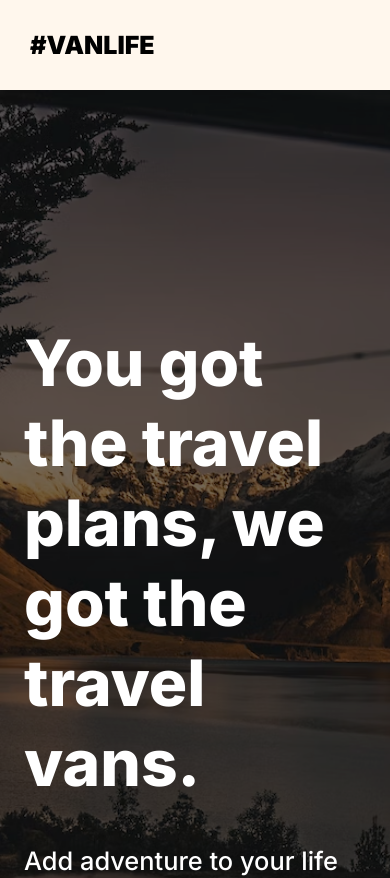
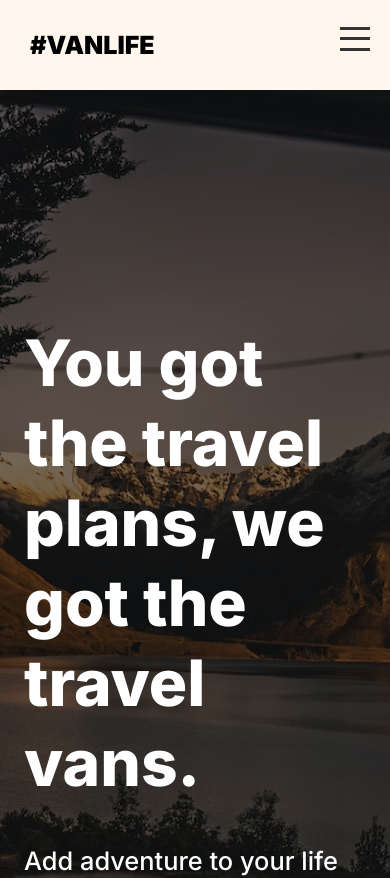
Before and after one commit to SlinkyCollins/Van-Life, a React (Vite) app: page / in a window 390 px wide. Shown: the top 878 px of the page. Built offline with nearby package versions, Linux system fonts and the light colour scheme.

Commit message:
added an hamburgerMenu for mobile responsiveness

```diff
--- /dev/null
+++ b/src/components/HamburgerMenu.css
@@ -0,0 +1,66 @@
+/* Hamburger Icon Styling */
+.hamburger-icon {
+    display: flex;
+    flex-direction: column;
+    justify-content: space-between;
+    width: 30px;
+    height: 24px;
+    background: transparent;
+    border: none;
+    cursor: pointer;
+    padding: 0;
+    position: absolute;
+    top: 1.68rem;
+    right: 20px; /* Position it on the right side */
+    z-index: 1000; /* Ensure it's on top of the menu */
+  }
+
+  .line {
+    width: 100%;
+    height: 3px;
+    background-color: #333;
+    transition: all 0.3s ease;
+  }
+
+  .open .line:nth-child(1) {
+    transform: translateY(8px) rotate(45deg);
+  }
+
+  .open .line:nth-child(2) {
+    opacity: 0;
+  }
+
+  .open .line:nth-child(3) {
+    transform: translateY(-8px) rotate(-45deg);
+  }
+
+  .close {
+    display: none;
+  }
+
+  .menu {
+    list-style: none;
+    padding: 15% 0 0;
+    margin: 0;
+    position: absolute;
+    top: 0;
+    right: -300px; /* Off-screen initially */
+    width: 100%;
+    height: 100vh;
+    background-color: #fff;
+    transition: all 0.3s ease;
+  }
+
+  .menu.open {
+    right: 0;
+  }
+
+  .menu li {
+    padding: 20px;
+    border-bottom: 1px solid #ddd;
+    cursor: pointer;
+  }
+
+  .menu li:hover {
+    background-color: #f5f5f5;
+  }
--- /dev/null
+++ b/src/components/HamburgerMenu.jsx
@@ -0,0 +1,49 @@
+import React, { useState } from 'react';
+import './HamburgerMenu.css'; // Import CSS for styling (create this file)
+import { Link, NavLink } from "react-router-dom";
+
+const HamburgerMenu = () => {
+    const [isOpen, setIsOpen] = useState(false);
+
+    const toggleMenu = () => {
+        setIsOpen(!isOpen);
+    };
+
+    return (
+        <div className="hamburger-menu">
+            <button className={`hamburger-icon ${isOpen ? 'open' : ''}`} onClick={toggleMenu}>
+                <div className="line"></div>
+                <div className="line"></div>
+                <div className="line"></div>
+            </button>
+            <ul className={`menu ${isOpen ? 'open' : 'close'}`}>
+                <li>
+                <NavLink
+                to="/about"
+                style={{textDecoration: 'none', color: "#000"}}
+                >
+                About
+                </NavLink></li>
+                <li>
+                <NavLink
+                to="/vans"
+                style={{textDecoration: 'none', color: "#000"}}
+                >
+                Vans
+                </NavLink>
+                </li>
+                <li>
+                <NavLink
+                to="/signin"
+                style={{textDecoration: 'none', color: "orange"}}
+                >
+                Sign In
+                </NavLink>
+                </li>
+                {/* Add more menu items as needed */}
+            </ul>
+        </div>
+    );
+};
+
+export default HamburgerMenu;
--- a/src/components/Navbar.jsx
+++ b/src/components/Navbar.jsx
@@ -1,6 +1,7 @@
 import { Link, NavLink, useLocation } from "react-router-dom";
 import "../components/Navbar.css";
 import { CgProfile } from "react-icons/cg";
+import HamburgerMenu from "./HamburgerMenu";
 
 const Navbar = () => {
   const { pathname } = useLocation();
@@ -60,6 +61,9 @@ const Navbar = () => {
             </NavLink>
           </li>
         </ul>
+        <div className="hamburgerMenu">
+          <HamburgerMenu/>
+        </div>
       </div>
     </nav>
   );
--- a/src/components/pages/Signin.jsx
+++ b/src/components/pages/Signin.jsx
@@ -1,5 +1,6 @@
 import { Link, NavLink, useLocation } from "react-router-dom";
 import { CgProfile } from "react-icons/cg";
+import HamburgerMenu from "../HamburgerMenu";
 
 const Signin = () => {
     const { pathname } = useLocation();
@@ -11,6 +12,9 @@ const Signin = () => {
                         <h1 style={{ fontSize: "25px", fontWeight: "900" }}>
                             <Link to="/" style={{ textDecoration: "none", cursor: "pointer", color: "#000" }}>#VANLIFE</Link>
                         </h1>
+                    </div>
+                    <div className="hamburgerMenu">
+                            <HamburgerMenu />
                     </div>
                     <ul className="signinlist" style={{ display: "flex", gap: "40px" }}>
                         <li style={{ listStyleType: "none" }}>
@@ -80,7 +84,7 @@ const Signin = () => {
             </nav>
 
             <form className='signinform' style={{ margin: "0" }}>
-                <h1 className= "SignInheader" style={{ fontWeight: "700", fontSize: "3.2rem", textAlign: "center", padding: "3rem 2rem 4rem" }}>Sign in to your account</h1>
+                <h1 className="SignInheader" style={{ fontWeight: "700", fontSize: "3.2rem", textAlign: "center", padding: "3rem 2rem 4rem" }}>Sign in to your account</h1>
                 <div className="signinInputField" style={{ textAlign: "center" }}>
                     <div style={{ display: "flex", flexDirection: "column", width: "80%", margin: "0 auto", paddingBottom: "1rem" }}>
                         <input type="email" placeholder="Email Address" style={{ border: "1px solid rgba(209, 213, 219, 1)", padding: "1.2rem", borderTopLeftRadius: "5px", borderTopRightRadius: "5px", fontSize: "1rem", fontWeight: "400", outline: "none" }} />
--- a/src/index.css
+++ b/src/index.css
@@ -79,25 +79,33 @@ button {
   cursor: pointer;
 }
 
+.hamburgerMenu {
+  display: none;
+}
+
+/* .close-button:hover {
+  color: red !important;
+} */
+
 /* Extra large screens, TV */
 @media (min-width: 1201px) {
-  body {
+  /* body {
     background-color: red;
-  }
+  } */
 }
 
 /* Desktops, large screens */
 @media (min-width: 1025px) and (max-width: 1200.99px) {
-  body {
+  /* body {
     background-color: yellow;
-  }
+  } */
 }
 
 /* Small screens, laptops */
 @media (min-width: 769px) and (max-width: 1024.99px) {
-  body {
+  /* body {
     background-color: green;
-  }
+  } */
 }
 
 /* Ipads, Tablets */
@@ -530,6 +538,9 @@ button {
   .reviews .reviewText p span {
     font-size: 0.8rem !important;
   }
+  .hamburgerMenu {
+    display: block !important;
+  }
 }
 
 @media (max-width: 349.98px) {
@@ -833,4 +844,7 @@ button {
   .reviews .reviewText p span {
     font-size: 0.8rem !important;
   }
+  .hamburgerMenu {
+    display: block !important;
+  }
 }
```
